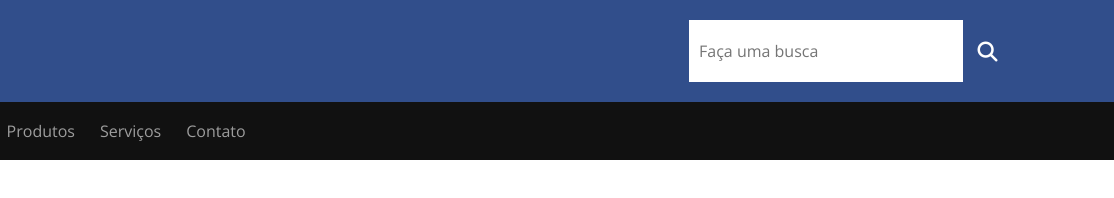
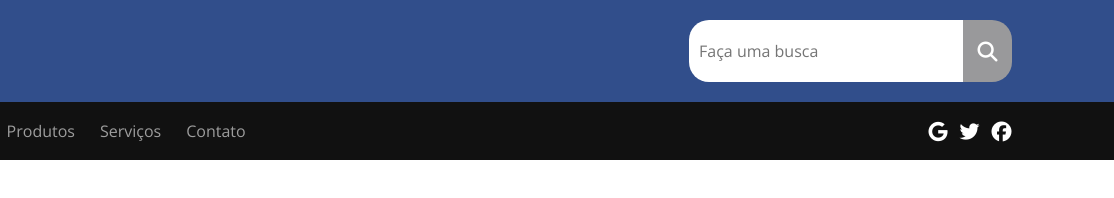
Before and after one commit to MunrraMT/Curso-HTML5-e-CSS3-na-Pratica, a plain HTML site: page index.html in a window 1280 px wide. Shown: the full height of the page, 166-1280 px from the left. Drawn offline with nearby package versions, Linux system fonts and the light colour scheme.

Commit message:
Aula 05 - Finalizando o Nav (Social Icons)

```diff
--- a/css/style.css
+++ b/css/style.css
@@ -8,10 +8,16 @@ p{font-size: 1em; color: #777;}
 .cabecalho{width: 100%; float: left; padding: 20px 8%; background-color: #314e8b;}
 .logo a{width: 60px; height: auto; float: left; font-size: 0;}
 .cabecalho form{width: 30%; float: right;}
-.cabecalho input[type="text"]{width: 85%; float: left; padding: 20px 10px;}
-.cabecalho button{width: 15%; float: right; padding: 20px 10px; background-color: #314e8b; color: white; cursor: pointer;}
+.cabecalho input[type="text"]{width: 85%; float: left; padding: 20px 10px; border-radius: 20px 0 0 20px}
+.cabecalho button{width: 15%; float: right; padding: 20px 10px; background-color: #99999b; color: white; cursor: pointer; border-radius: 0 20px 20px 0}
 
 .menu{width: 100%; float: left; background-color: #111; padding: 18px 8%;}
 .menu li{float: left;}
 .menu li a{color: #9d9d9d; margin-right: 25px;}
 .menu li a:hover{color: #ffffff;}
+
+.link-social{float: right;}
+.link-social a{color: #fff; float: right; margin-left: 12px;}
+#link-facebook:hover{color: #3b5998;}
+#link-twitter:hover{color: #54a4d6;}
+#link-google:hover{color: #d73d32;}
--- a/index.html
+++ b/index.html
@@ -24,6 +24,11 @@
             <li><a href="#">Serviços</a></li>
             <li><a href="#">Contato</a></li>
         </ul>
+        <div class="link-social">
+            <a href="#" id="link-facebook"><i class="fab fa-facebook fa-lg"></i></a>
+            <a href="#" id="link-twitter"><i class="fab fa-twitter fa-lg"></i></a>
+            <a href="#" id="link-google"><i class="fab fa-google fa-lg"></i></a>
+        </div>
     </nav>
 </body>
 </html>
```
